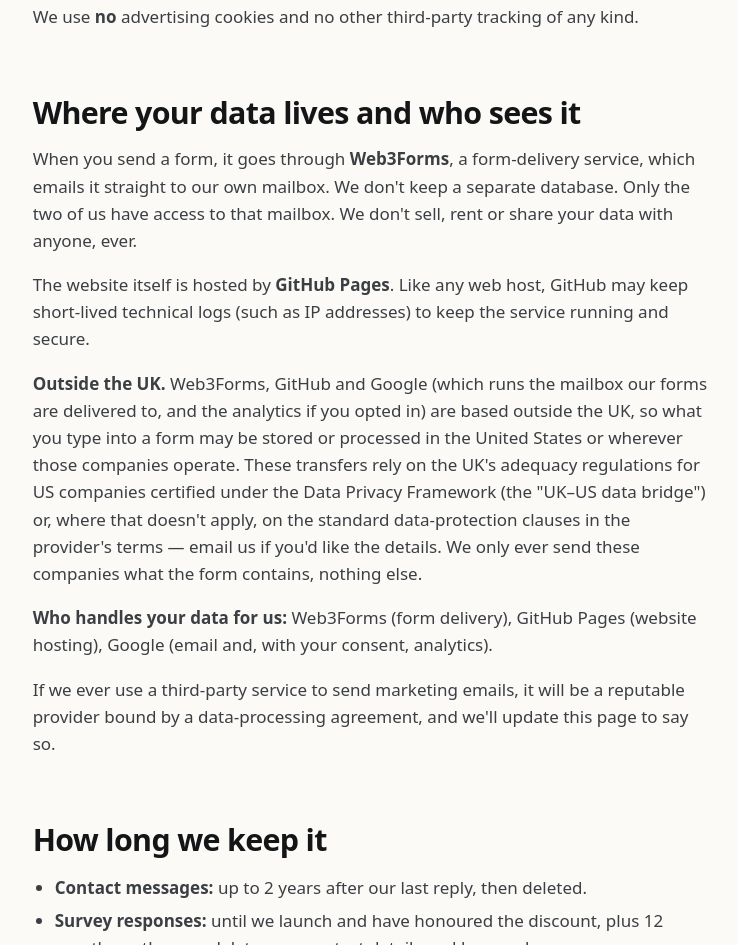
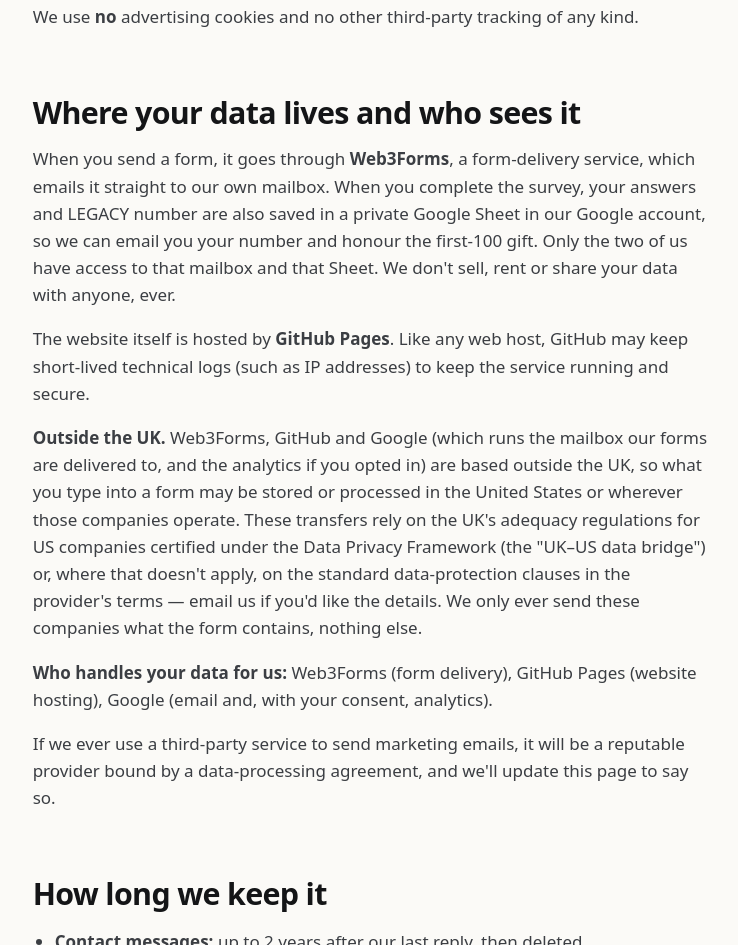
Before and after one commit to alexiachrishome-cloud/dalmatiannation, a plain HTML site: page privacy.html in a window 1280 px wide. Shown: the part 1970-2915 px from the top of the page, without its empty margins (267-1005 px from the left). Drawn offline with Linux system fonts and the light colour scheme.

Commit message:
Instant LEGACY numbers switched on

```diff
--- a/privacy.html
+++ b/privacy.html
@@ -3,7 +3,7 @@
 <head>
 <meta charset="utf-8">
 <meta name="viewport" content="width=device-width, initial-scale=1">
-<meta http-equiv="Content-Security-Policy" content="default-src 'self'; script-src 'self' https://www.googletagmanager.com; style-src 'self'; img-src 'self' data: https://www.googletagmanager.com https://*.google-analytics.com https://*.analytics.google.com; font-src 'self'; connect-src 'self' https://api.web3forms.com https://www.googletagmanager.com https://*.google-analytics.com https://*.analytics.google.com; form-action https://api.web3forms.com; base-uri 'self'; object-src 'none'; upgrade-insecure-requests">
+<meta http-equiv="Content-Security-Policy" content="default-src 'self'; script-src 'self' https://www.googletagmanager.com; style-src 'self'; img-src 'self' data: https://www.googletagmanager.com https://*.google-analytics.com https://*.analytics.google.com; font-src 'self'; connect-src 'self' https://api.web3forms.com https://script.google.com https://script.googleusercontent.com https://www.googletagmanager.com https://*.google-analytics.com https://*.analytics.google.com; form-action https://api.web3forms.com; base-uri 'self'; object-src 'none'; upgrade-insecure-requests">
 <meta name="referrer" content="strict-origin-when-cross-origin">
 <title>Privacy &amp; your data · Dalmatian Nation</title>
 <meta name="description" content="How Dalmatian Nation collects, uses and protects your personal data.">
@@ -110,7 +110,7 @@
       <p>We use <strong>no</strong> advertising cookies and no other third-party tracking of any kind.</p>
 
     <h2>Where your data lives and who sees it</h2>
-    <p>When you send a form, it goes through <strong>Web3Forms</strong>, a form-delivery service, which emails it straight to our own mailbox. We don't keep a separate database. Only the two of us have access to that mailbox. We don't sell, rent or share your data with anyone, ever.</p>
+    <p>When you send a form, it goes through <strong>Web3Forms</strong>, a form-delivery service, which emails it straight to our own mailbox. When you complete the survey, your answers and LEGACY number are also saved in a private Google Sheet in our Google account, so we can email you your number and honour the first-100 gift. Only the two of us have access to that mailbox and that Sheet. We don't sell, rent or share your data with anyone, ever.</p>
     <p>The website itself is hosted by <strong>GitHub Pages</strong>. Like any web host, GitHub may keep short-lived technical logs (such as IP addresses) to keep the service running and secure.</p>
     <p><strong>Outside the UK.</strong> Web3Forms, GitHub and Google (which runs the mailbox our forms are delivered to, and the analytics if you opted in) are based outside the UK, so what you type into a form may be stored or processed in the United States or wherever those companies operate. These transfers rely on the UK's adequacy regulations for US companies certified under the Data Privacy Framework (the "UK–US data bridge") or, where that doesn't apply, on the standard data-protection clauses in the provider's terms — email us if you'd like the details. We only ever send these companies what the form contains, nothing else.</p>
     <p><strong>Who handles your data for us:</strong> Web3Forms (form delivery), GitHub Pages (website hosting), Google (email and, with your consent, analytics).</p>
```
Also changed, not shown: 404.html (+1 -1 lines), about-us.html (+1 -1 lines), blog.html (+1 -1 lines), contact.html (+1 -1 lines), dalmatian-dog-food.html (+1 -1 lines), gallery.html (+1 -1 lines), index.html (+1 -1 lines), purine-controlled-dog-food.html (+1 -1 lines), shop.html (+1 -1 lines), survey.html (+2 -2 lines), thanks-survey.html (+1 -1 lines), thanks.html (+1 -1 lines).
